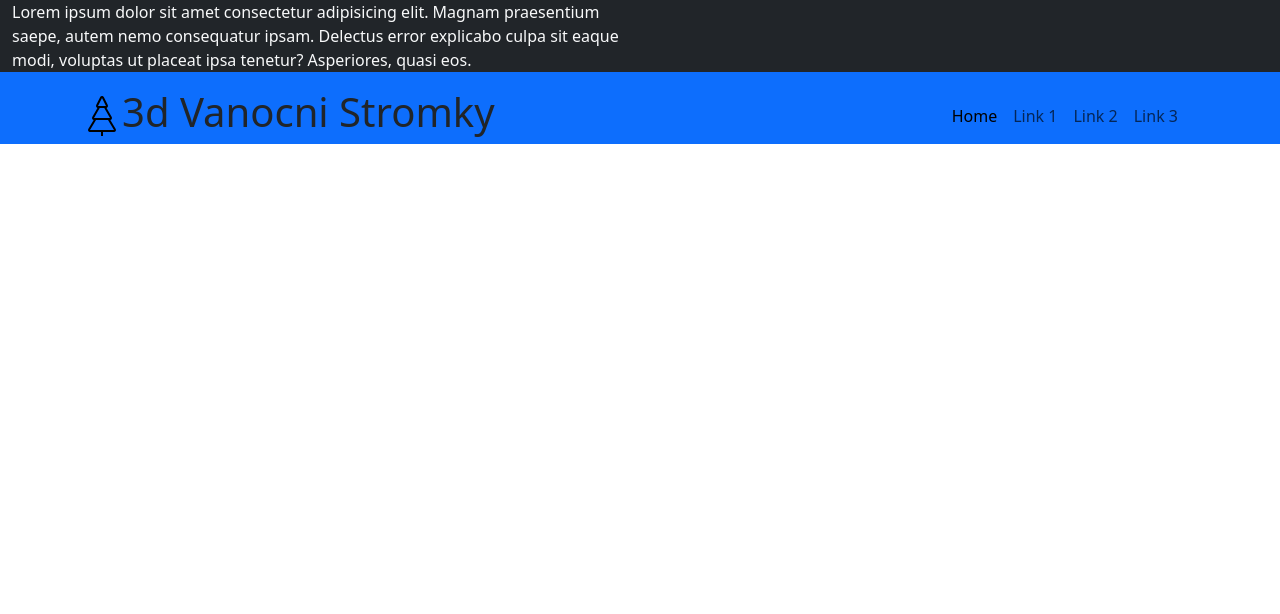
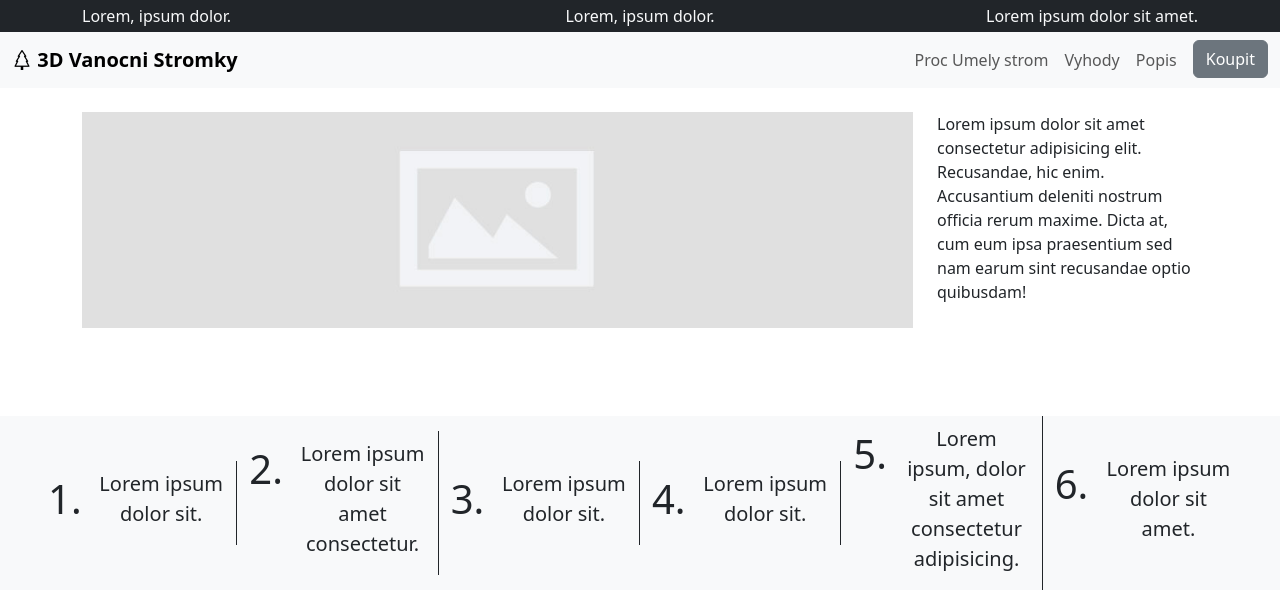
Before and after one commit to DuraSky/christmasTree, a website: page pages/index.html in a window 1280 px wide. Drawn offline with nearby package versions, Linux system fonts and the light colour scheme; a script that the page names is missing.

Commit message:
reworked nav, added hero section and working on belt

```diff
--- a/package.json
+++ b/package.json
@@ -1,5 +1,6 @@
 {
   "dependencies": {
-    "bootstrap": "^5.3.3"
+    "bootstrap": "^5.3.3",
+    "bootstrap-icons": "^1.11.3"
   }
 }
--- a/pages/index.html
+++ b/pages/index.html
@@ -9,75 +9,180 @@
       integrity="sha384-QWTKZyjpPEjISv5WaRU9OFeRpok6YctnYmDr5pNlyT2bRjXh0JMhjY6hW+ALEwIH"
       crossorigin="anonymous"
     />
-    <link rel="stylesheet" href="style.css" />
+    <link
+      rel="stylesheet"
+      href="https://cdn.jsdelivr.net/npm/bootstrap-icons@1.11.3/font/bootstrap-icons.min.css"
+    />
+    <link rel="stylesheet" href="/assets/style.css" />
     <title>3D Vanocni stromek</title>
   </head>
   <body>
     <header>
-      <div class="topbar bg-primary">
-        <div class="container-fluid bg-dark text-light">
-          <div class="col-lg-6">
-            <p>
-              Lorem ipsum dolor sit amet consectetur adipisicing elit. Magnam
-              praesentium saepe, autem nemo consequatur ipsam. Delectus error
-              explicabo culpa sit eaque modi, voluptas ut placeat ipsa tenetur?
-              Asperiores, quasi eos.
-            </p>
+      <!-- Top Bar -->
+      <div class="bg-dark text-light py-1 d-none d-lg-block">
+        <div class="container">
+          <div class="row">
+            <div class="col-lg-4">
+              <p class="m-0">Lorem, ipsum dolor.</p>
+            </div>
+            <div class="col-lg-4 text-center">
+              <p class="m-0">Lorem, ipsum dolor.</p>
+            </div>
+            <div class="col-lg-4 text-md-end">
+              <p class="m-0">Lorem ipsum dolor sit amet.</p>
+            </div>
+          </div>
         </div>
       </div>
 
-        <div class="container">
-          <div class="row">
-            <div class="col-6">
-              <div class="logo">
-                <img
-                  src="/assets/images/christmas-tree-park-svgrepo-com.svg"
-                  width="40px"
-                  alt="vanocni stromek"
-                />
-                <h1 class="display-6">3d Vanocni Stromky</h1>
-              </div>
-            </div>
-            <div class="col-6 d-flex justify-content-end">
-              <nav class="navbar navbar-expand-lg">
-                <div class="container-fluid">
+      <!-- navbar -->
+      <nav class="navbar navbar-expand-md navbar-light py-2 bg-light">
+        <div class="container-xxl">
+          <!-- navbar brand / title -->
+          <a class="navbar-brand" href="#intro">
+            <span class="fw-bold">
+              <i class="bi bi-tree"></i>
+              3D Vanocni Stromky
+            </span>
+          </a>
+          <!-- toggle button for mobile nav -->
           <button
             class="navbar-toggler"
             type="button"
             data-bs-toggle="collapse"
-                    data-bs-target="#navbarNavAltMarkup"
-                    aria-controls="navbarNavAltMarkup"
+            data-bs-target="#main-nav"
+            aria-controls="main-nav"
             aria-expanded="false"
             aria-label="Toggle navigation"
           >
             <span class="navbar-toggler-icon"></span>
           </button>
-                  <div class="collapse navbar-collapse" id="navbarNavAltMarkup">
-                    <div class="navbar-nav">
-                      <a class="nav-link active" aria-current="page" href="#"
-                        >Home</a
+
+          <!-- navbar links -->
+          <div
+            class="collapse navbar-collapse justify-content-end align-center"
+            id="main-nav"
           >
-                      <a class="nav-link" href="#">Link 1</a>
-                      <a class="nav-link" href="#">Link 2</a>
-                      <a class="nav-link" href="#">Link 3</a>
-                    </div>
+            <ul class="navbar-nav">
+              <li class="nav-item">
+                <a class="nav-link" href="#">Proc Umely strom</a>
+              </li>
+              <li class="nav-item">
+                <a class="nav-link" href="#">Vyhody</a>
+              </li>
+              <li class="nav-item">
+                <a class="nav-link" href="#">Popis</a>
+              </li>
+              <li class="nav-item ms-2 d-none d-md-inline">
+                <a class="btn btn-secondary" href="#">Koupit</a>
+              </li>
+            </ul>
           </div>
         </div>
       </nav>
+    </header>
+
+    <main>
+      <!-- hero -->
+      <div class="container my-4">
+        <div class="row">
+          <div class="col-lg-9 mb-lg-5">
+            <img
+              src="/assets/images/banner-placeholder.jpg"
+              alt="placeholder"
+              class="img-fluid mb-3"
+            />
+          </div>
+          <div class="col-lg-3">
+            <div class="row">
+              <div class="col-12">
+                <p>
+                  Lorem ipsum dolor sit amet consectetur adipisicing elit.
+                  Recusandae, hic enim. Accusantium deleniti nostrum officia
+                  rerum maxime. Dicta at, cum eum ipsa praesentium sed nam earum
+                  sint recusandae optio quibusdam!
+                </p>
               </div>
             </div>
           </div>
         </div>
-    </header>
+      </div>
+
+      <!-- proc sekce -->
+      <div class="container-fluid bg-light">
+        <div class="row mx-4 align-items-center">
+          <div class="col-lg-2 pt-2 border-dark border-end">
+            <div class="row">
+              <div class="col-3">
+                <p class="lead fs-1">1.</p>
+                <!-- fs-1 for Bootstrap 5 large font size -->
+              </div>
+              <div class="col-9">
+                <p class="lead text-center">Lorem ipsum dolor sit.</p>
+              </div>
+            </div>
+          </div>
+          <div class="col-lg-2 pt-2 border-dark border-end">
+            <div class="row">
+              <div class="col-3">
+                <p class="lead fs-1">2.</p>
+              </div>
+              <div class="col-9">
+                <p class="lead text-center">
+                  Lorem ipsum dolor sit amet consectetur.
+                </p>
+              </div>
+            </div>
+          </div>
+          <div class="col-lg-2 pt-2 border-dark border-end">
+            <div class="row">
+              <div class="col-3">
+                <p class="lead fs-1">3.</p>
+              </div>
+              <div class="col-9">
+                <p class="lead text-center">Lorem ipsum dolor sit.</p>
+              </div>
+            </div>
+          </div>
+          <div class="col-lg-2 pt-2 border-dark border-end">
+            <div class="row">
+              <div class="col-3">
+                <p class="lead fs-1">4.</p>
+              </div>
+              <div class="col-9">
+                <p class="lead text-center">Lorem ipsum dolor sit.</p>
+              </div>
+            </div>
+          </div>
+          <div class="col-lg-2 pt-2 border-dark border-end">
+            <div class="row">
+              <div class="col-3">
+                <p class="lead fs-1">5.</p>
+              </div>
+              <div class="col-9">
+                <p class="lead text-center">
+                  Lorem ipsum, dolor sit amet consectetur adipisicing.
+                </p>
+              </div>
+            </div>
+          </div>
+          <div class="col-lg-2 pt-2">
+            <div class="row">
+              <div class="col-3">
+                <p class="lead fs-1">6.</p>
+              </div>
+              <div class="col-9">
+                <p class="lead text-center">Lorem ipsum dolor sit amet.</p>
+              </div>
+            </div>
+          </div>
+        </div>
+      </div>
+    </main>
 
     <script
-      src="https://cdn.jsdelivr.net/npm/@popperjs/core@2.11.6/dist/umd/popper.min.js"
-      integrity="sha384-SmYfV3M6RVFFMENdZGZSNa6cpeHjZ8Fu7KjI1Pdkzr7jgez7fcLJ5LYvRSAd1xNL"
-      crossorigin="anonymous"
-    ></script>
-    <script
-      src="https://cdn.jsdelivr.net/npm/bootstrap@5.3.3/dist/js/bootstrap.min.js"
-      integrity="sha384-WOZwd+WduZw5qVfH8n9gvQewPI/YOXfyxm3KzYt5RXqPASdCc4ZaL8cczv5w26Kp"
+      src="https://cdn.jsdelivr.net/npm/bootstrap@5.0.1/dist/js/bootstrap.bundle.min.js"
+      integrity="sha384-gtEjrD/SeCtmISkJkNUaaKMoLD0//ElJ19smozuHV6z3Iehds+3Ulb9Bn9Plx0x4"
       crossorigin="anonymous"
     ></script>
   </body>
--- a/pages/style.css
+++ /dev/null
@@ -1,7 +0,0 @@
-.logo {
-  display: flex;
-}
-
-.no-margin {
-  margin: 0;
-}
```
Also changed, not shown: assets/images/banner-placeholder.jpg (added), assets/style.css (added), 1 other file. Lines whose indentation alone changed are shown as unchanged.
